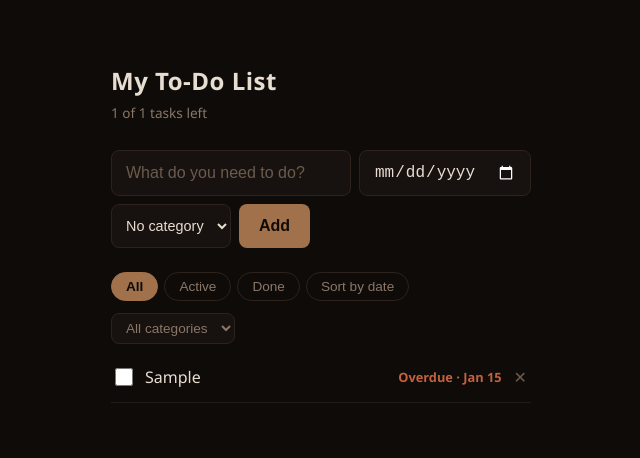
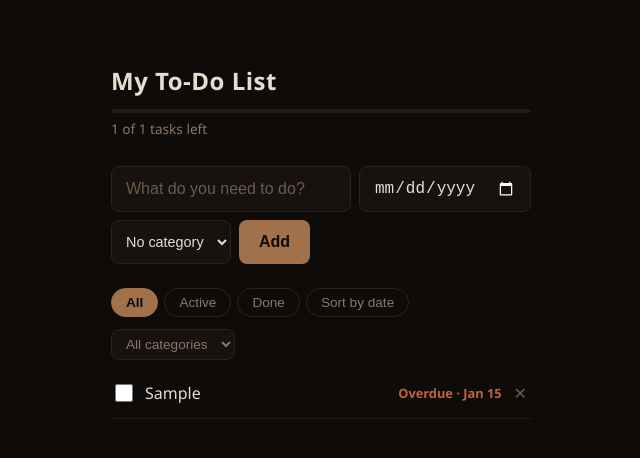
Before and after one commit to abalosmartkian-del/todo-sample, a React (Vite) app: page / in a window 1280 px wide. Both pictures are taken after typing "Sample", "2020-01-15" into the empty fields and a click on the button "Add". Shown: the top 458 px of the page, without its empty margins (319-959 px from the left). Built offline with nearby package versions, Linux system fonts and the light colour scheme.

Commit message:
Add progress bar

```diff
--- a/src/App.css
+++ b/src/App.css
@@ -202,3 +202,18 @@ li .del:hover { color: #c0623f; }
   font-size: 0.75rem;
   white-space: nowrap;
 }
+
+.progress {
+  height: 4px;
+  margin-top: 12px;
+  background: #231b15;
+  border-radius: 2px;
+  overflow: hidden;
+}
+
+.bar {
+  height: 100%;
+  background: #a0714a;
+  border-radius: 2px;
+  transition: width 0.3s ease;
+}
--- a/src/App.tsx
+++ b/src/App.tsx
@@ -116,6 +116,14 @@ export default function App() {
   return (
     <div className="card">
       <h1>My To-Do List</h1>
+      {tasks.length > 0 && (
+  <div className="progress">
+    <div
+      className="bar"
+      style={{ width: `${(doneCount / tasks.length) * 100}%` }}
+    />
+  </div>
+)}
       <p className="count">
         {tasks.length ? `${left} of ${tasks.length} tasks left` : ""}
       </p>
```
